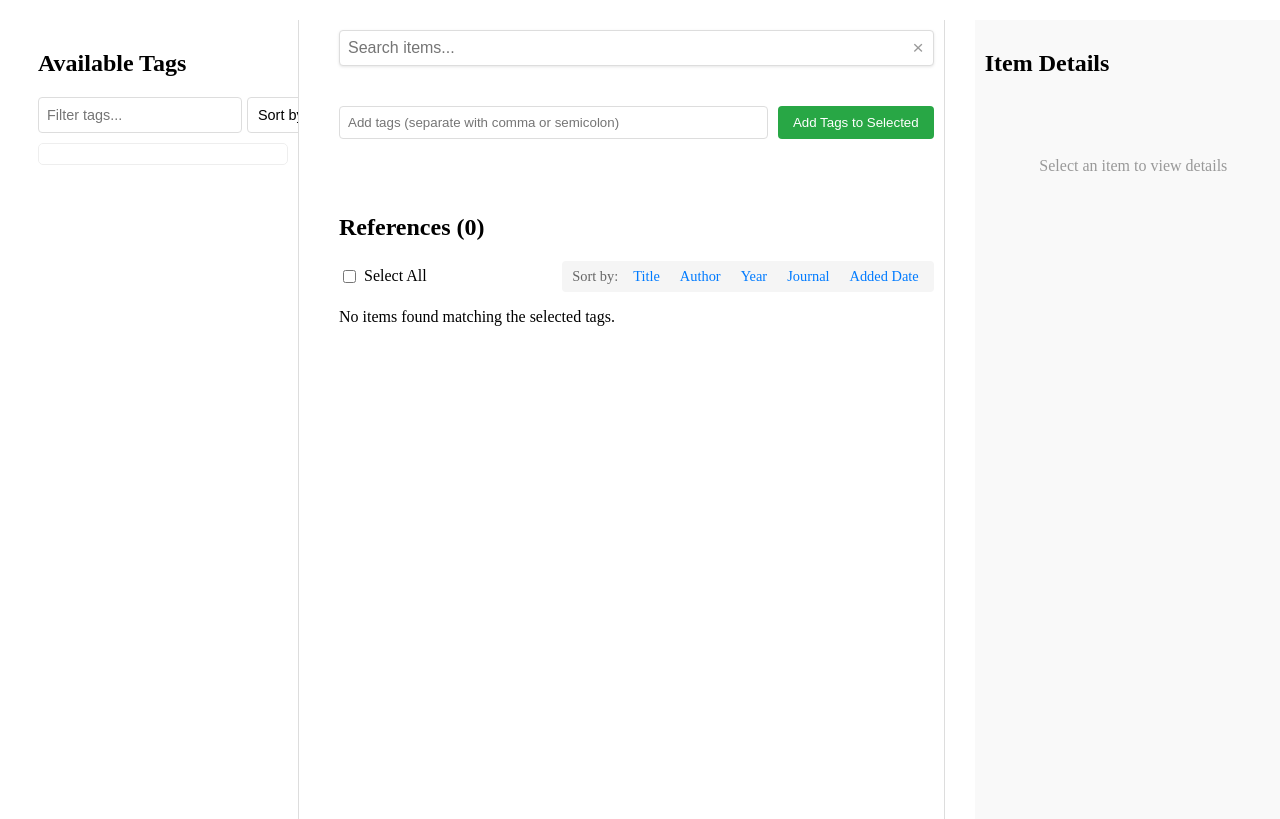
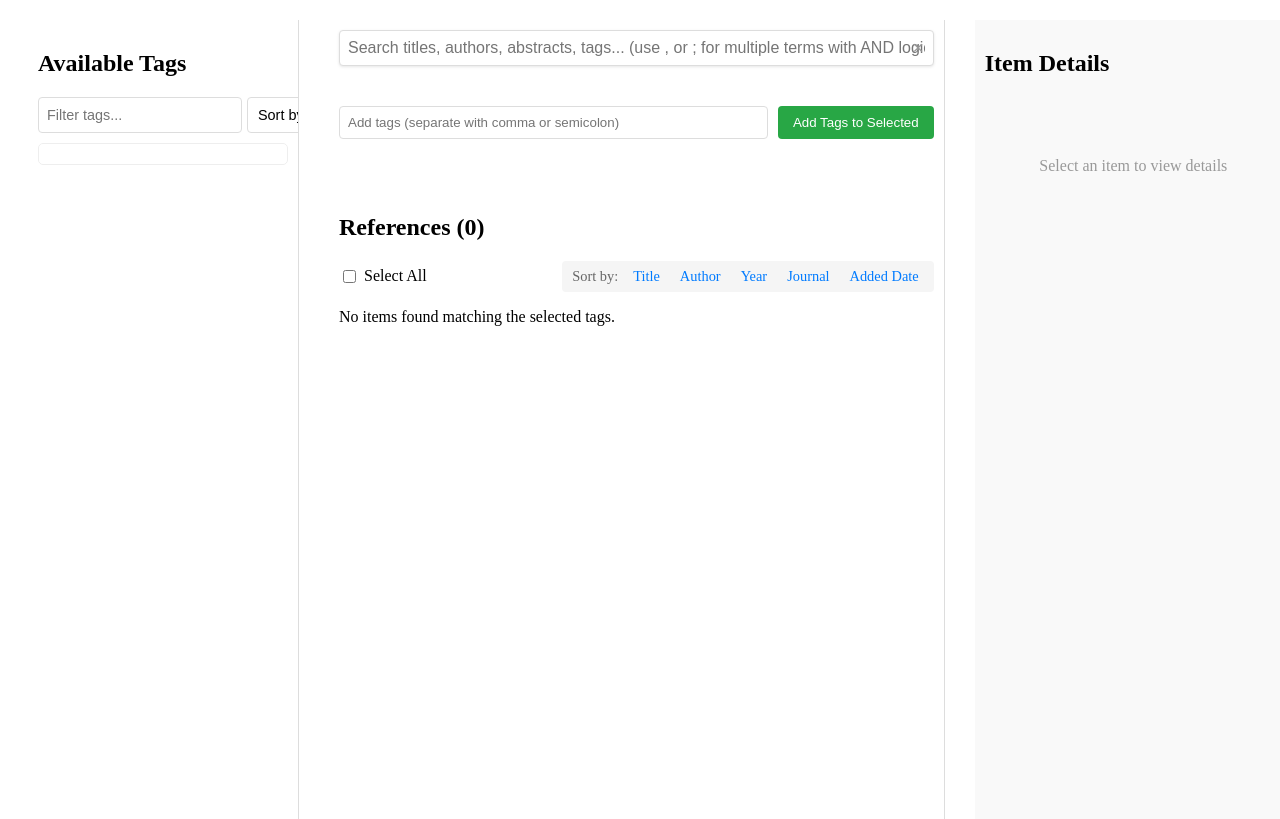
Before and after one commit to herrlich10/zotero-viewer, a Flask app: page / in a window 1280 px wide. Shown: the top 819 px of the page. Run offline with Flask 3, Linux system fonts and the light colour scheme; parts of the project's set-up code (start-up, migrations or seed data) failed here and were passed over.

Commit message:
docs(templates): update search input placeholder text for clarity
The placeholder text in the search input was updated to provide more detailed instructions on how to use the search functionality, including the ability to use commas or semicolons for multiple terms with AND logic

```diff
--- a/zotero_viewer/templates/index.html
+++ b/zotero_viewer/templates/index.html
@@ -85,7 +85,7 @@
         <div class="main-content">
             <!-- Search bar moved to the top -->
             <div class="search-container">
-                <input type="text" id="item-search" placeholder="Search items..." class="search-input">
+                <input type="text" id="item-search" placeholder="Search titles, authors, abstracts, tags... (use , or ; for multiple terms with AND logic)" class="search-input">
                 <button id="clear-search" class="clear-search-button" title="Clear search">×</button>
             </div>
 
```
